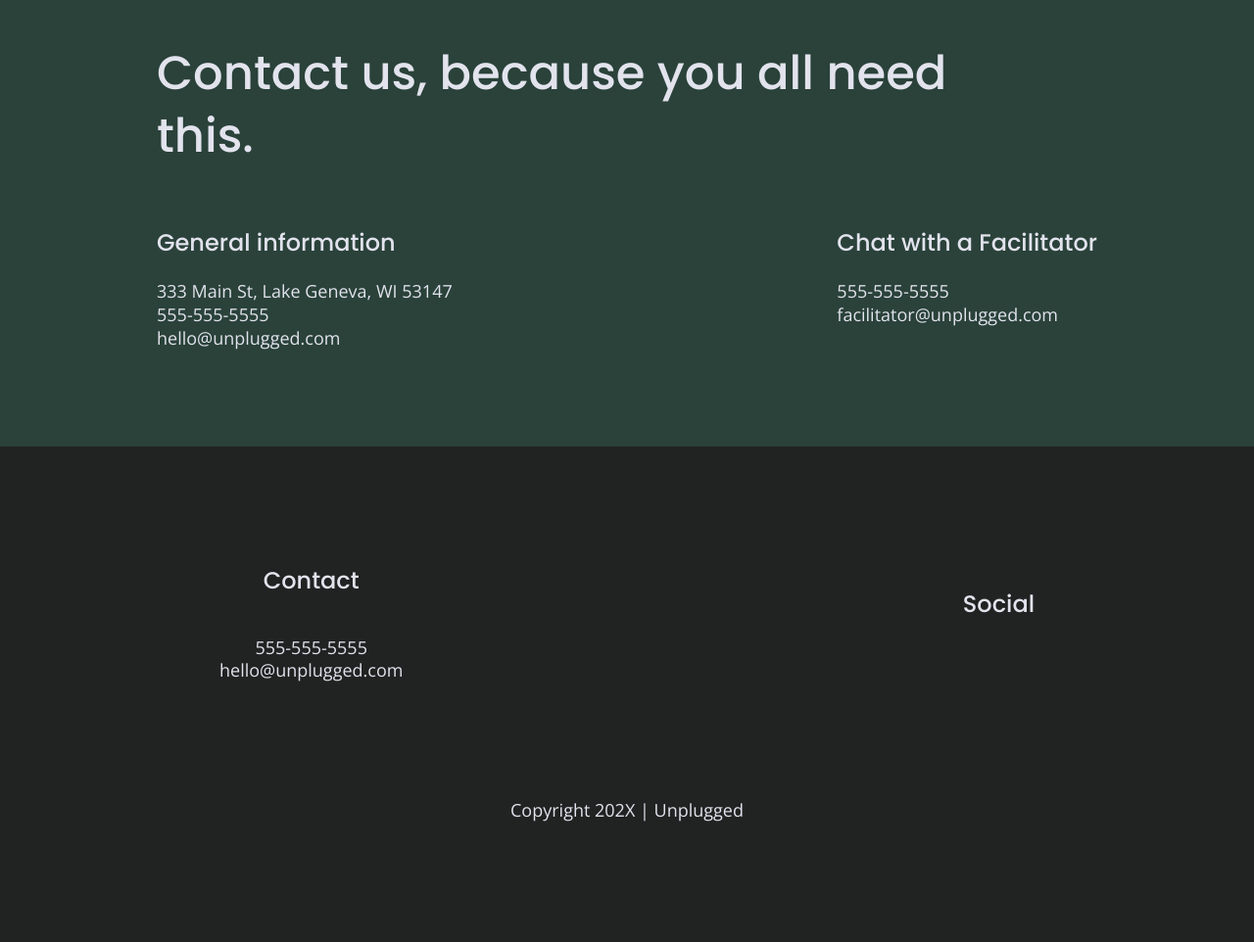
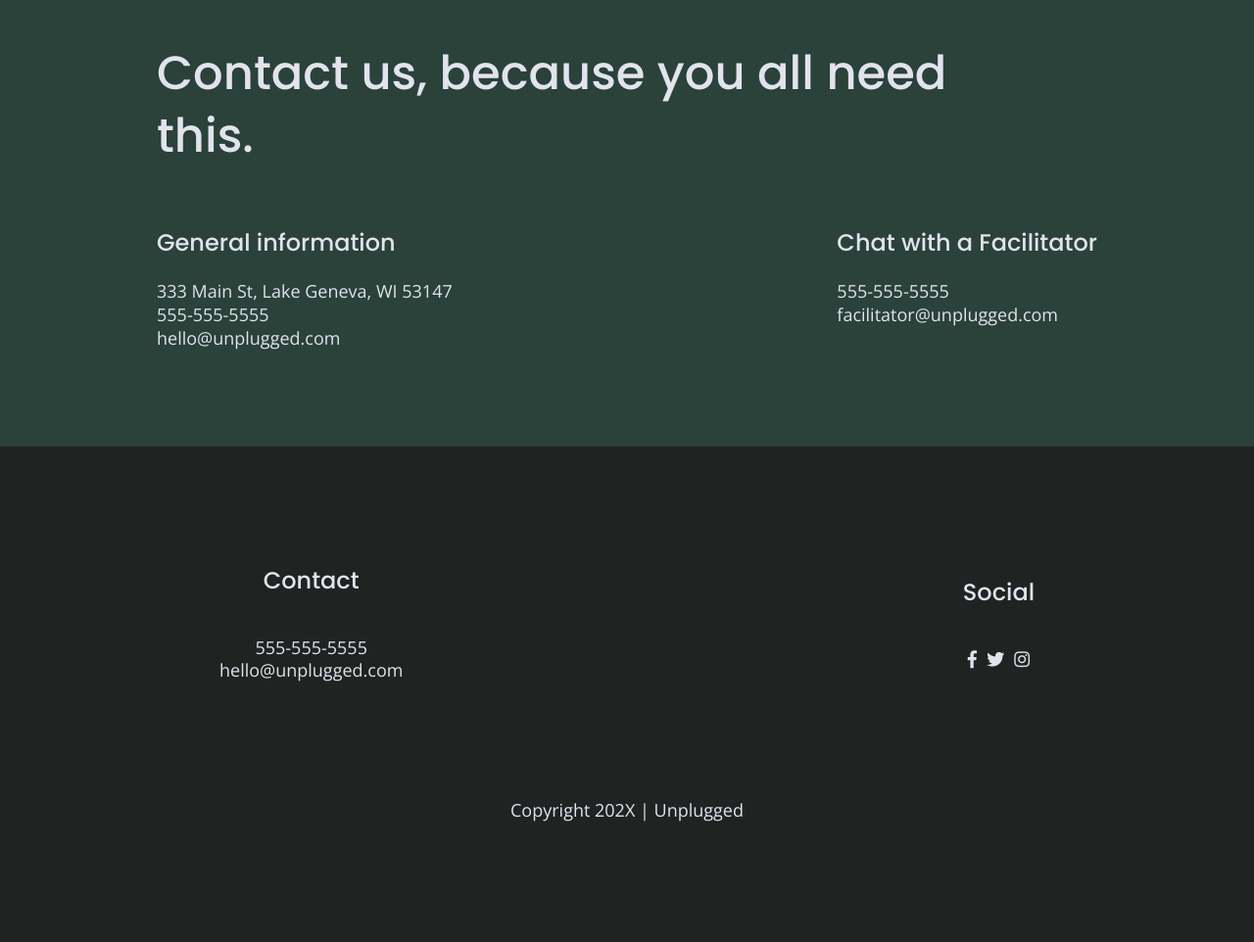
Before and after one commit to Norm-S/09.01-206-responsive-website-project, a website: page about/index.html in a window 1280 px wide. Shown: the part 1242-2204 px from the top of the page at 98% size. Drawn offline with nearby package versions, Linux system fonts and the light colour scheme.

Commit message:
Add footer social icons

```diff
--- a/about/index.html
+++ b/about/index.html
@@ -121,9 +121,18 @@
         <div class="social">
           <h4>Social</h4>
           <div class="social-icons">
-            <p><a href="https://www.facebook.com/Skillcrush" target="_blank" rel="noopener"></a></p>
-            <p><a href="https://www.twitter.com/Skillcrush" target="_blank" rel="noopener"></a></p>
-            <p><a href="https://www.instagram.com/Skillcrush" target="_blank" rel="noopener"></a></p>
+            <p>
+              <a href="https://www.facebook.com/Skillcrush" target="_blank" rel="noopener"><i
+                  class="fab fa-facebook-f"></i></a>
+            </p>
+            <p>
+              <a href="https://www.twitter.com/Skillcrush" target="_blank" rel="noopener"><i
+                  class="fab fa-twitter"></i></a>
+            </p>
+            <p>
+              <a href="https://www.instagram.com/Skillcrush" target="_blank" rel="noopener"><i
+                  class="fab fa-instagram"></i></a>
+            </p>
           </div>
         </div>
       </div> <!-- footer content ends-->
```
Also changed, not shown: faq/index.html (+12 -3 lines), index.html (+12 -3 lines).
